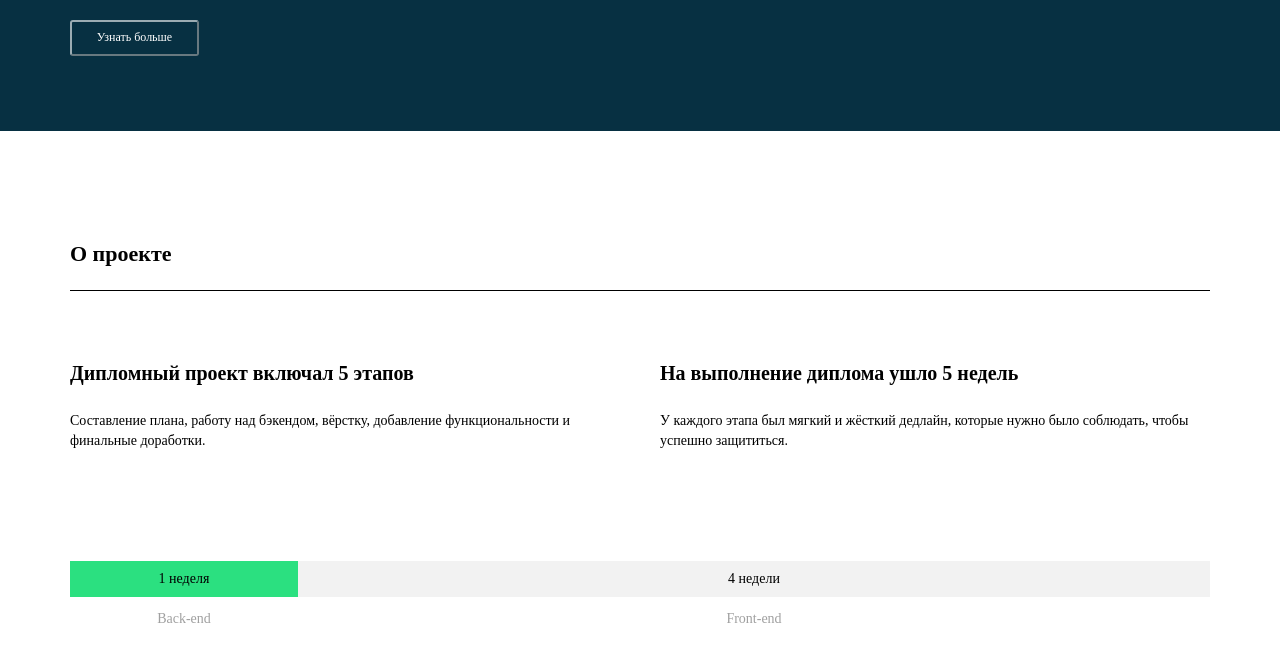
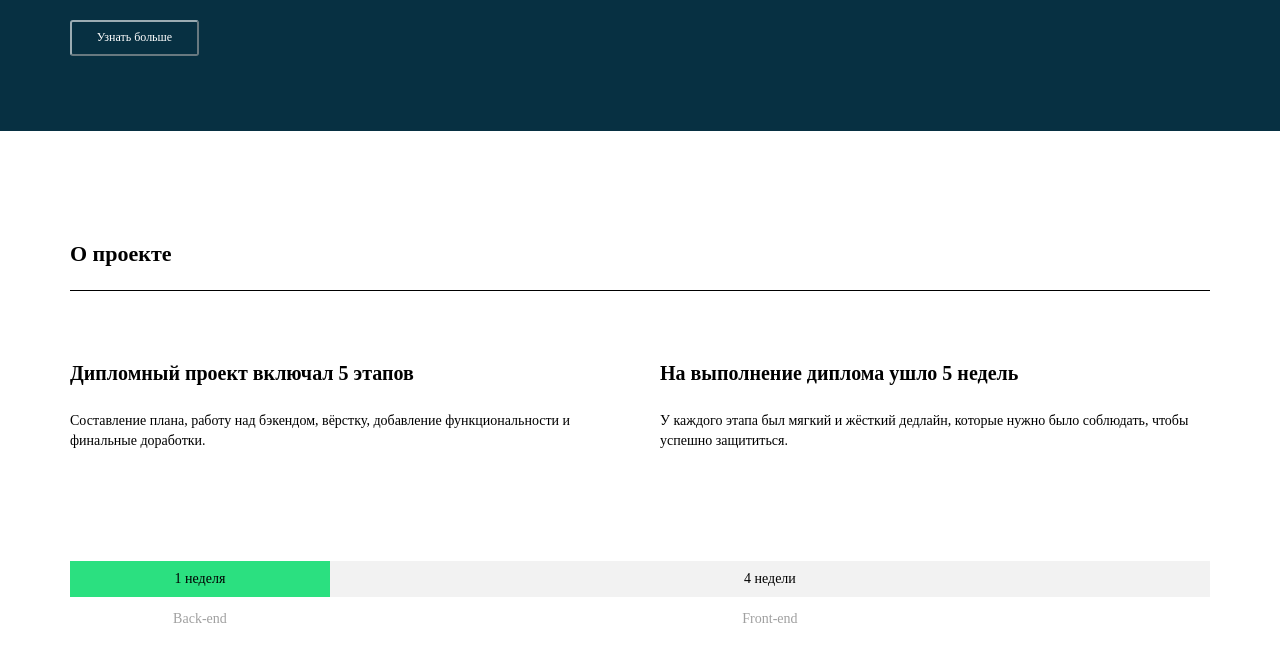
Before and after one commit to kris-alexwa/movies-explorer-frontend, a React app: page / in a window 1280 px wide. Shown: the part 442-1104 px from the top of the page. Built offline with nearby package versions, Linux system fonts and the light colour scheme.

Commit message:
доработала верстку прогресс бара

```diff
--- a/src/components/Main/AboutProject/AboutProject.css
+++ b/src/components/Main/AboutProject/AboutProject.css
@@ -57,7 +57,7 @@
     font-family: 'Inter Regular';
     font-size: 14px;
     display: grid;
-    grid-template-columns: repeat( auto-fill, minmax(228px, 1fr) );;
+    grid-template-columns: minmax(228px, 100px) repeat( auto-fill, minmax(auto, 1fr) );;
     grid-template-rows: repeat(2, auto);
     margin-bottom: 110px;
     width: 100%;
```
